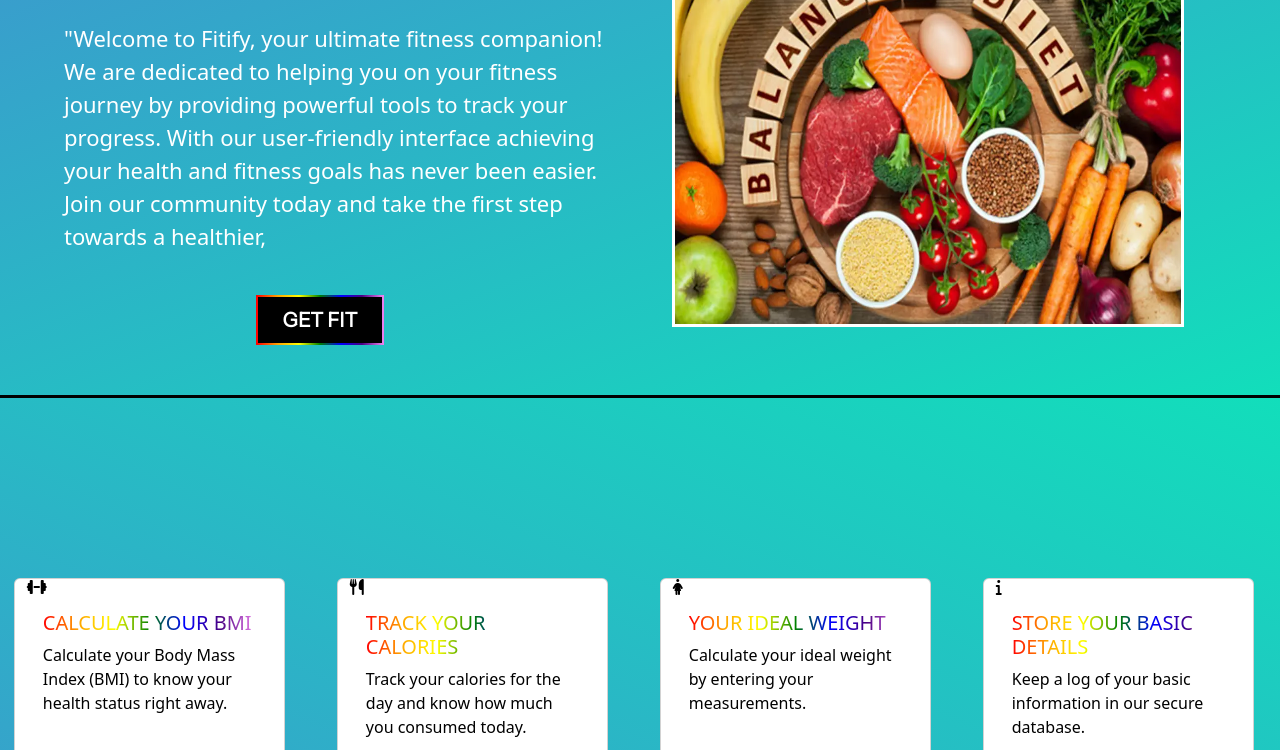
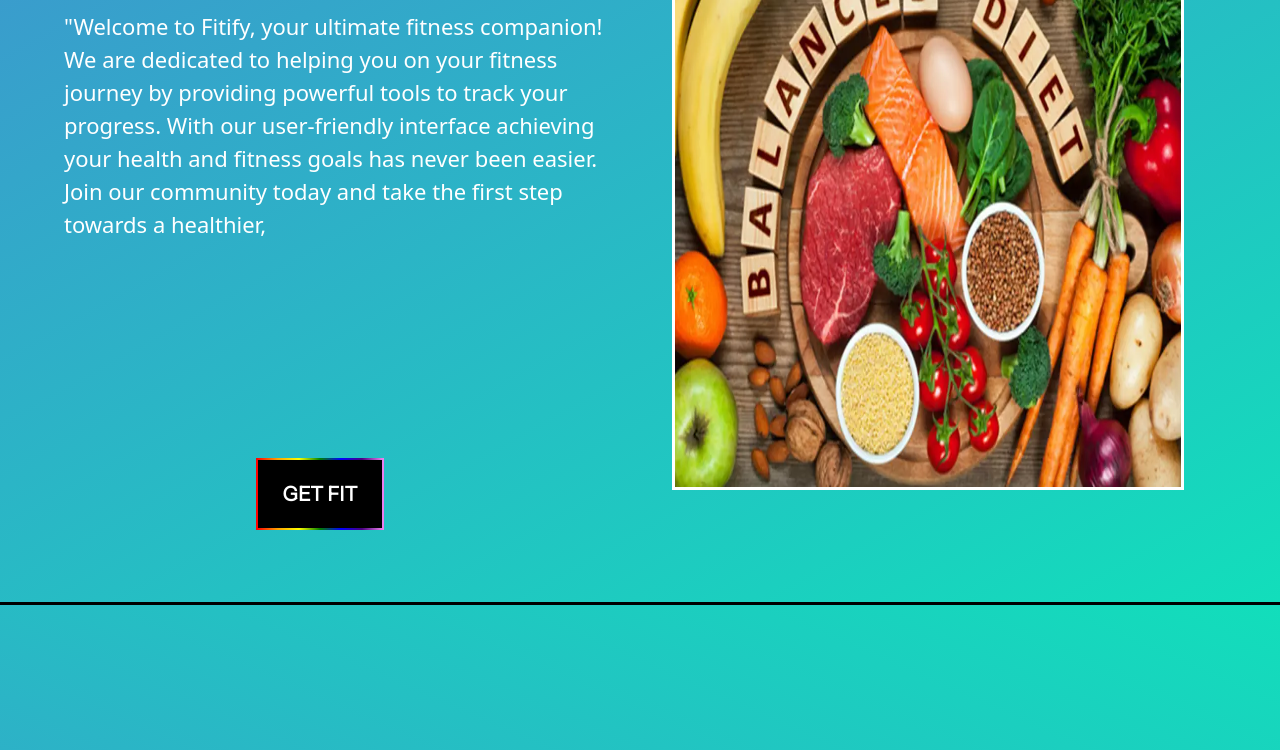
Before and after one commit to chayansurana3/FITIFY-Fitness-Tracker, a React app: page public/index.html in a window 1280 px wide. Shown: the part 192-942 px from the top of the page. Built offline with nearby package versions, Linux system fonts and the light colour scheme.

Commit message:
changes to homepage

```diff
--- a/public/index.html
+++ b/public/index.html
@@ -57,9 +57,9 @@
         .main-box{
             background: linear-gradient(to bottom right,#3d97ce 0%,#12debb 100%);
             width: 100%;
-            height: 500px;
+            height: 90vh;
             border-bottom: solid black 3px;
-            margin-top: 7%;
+            margin-top: 6%;
             position: relative;
         }
         .main-text-box{
```
